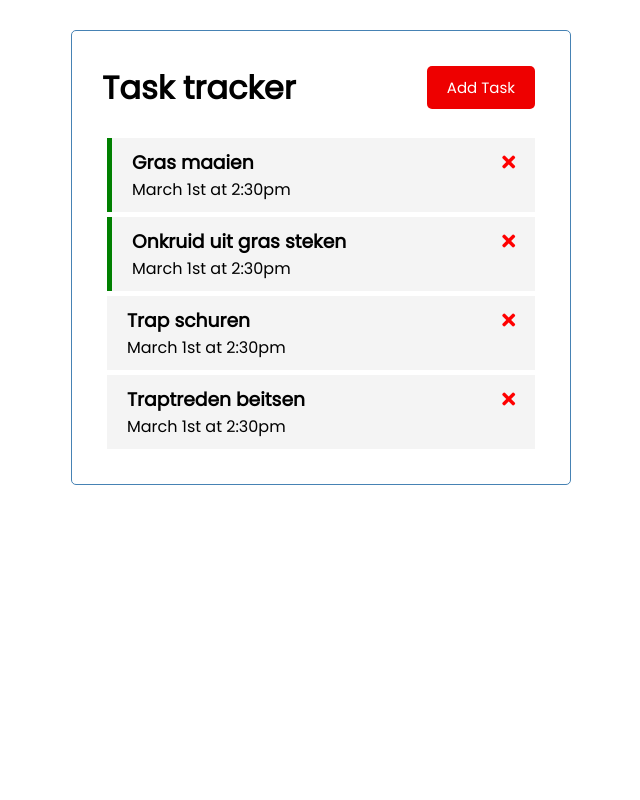
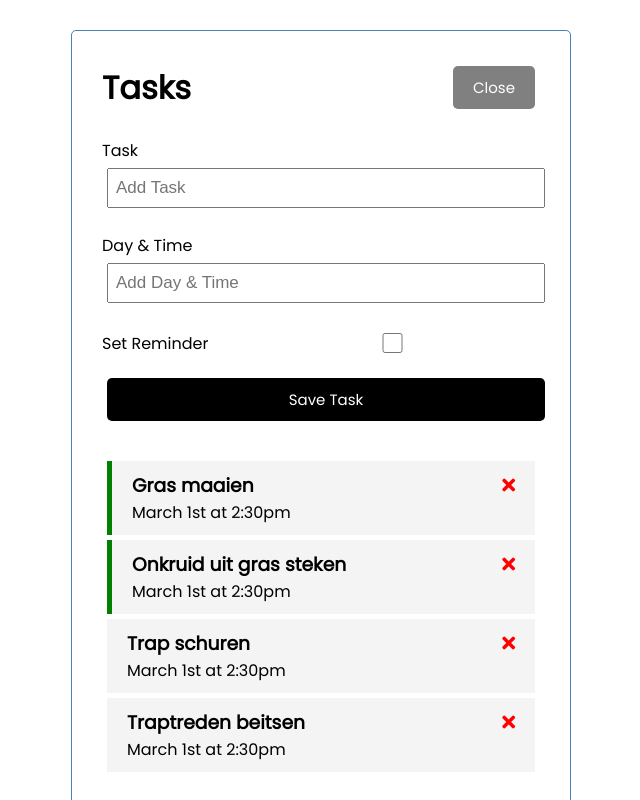
Before and after one commit to Kapott/simple-tasktracker, a Vue app: page / in a window 1280 px wide. Both pictures are taken after a click on the button "Add Task". Shown: the top 800 px of the page, without its empty margins (319-959 px from the left). Built offline with nearby package versions, Linux system fonts and the light colour scheme.

Commit message:
..the rest of the tutorial..

```diff
--- a/src/App.vue
+++ b/src/App.vue
@@ -1,28 +1,51 @@
 <template>
   <div class="container">
-    <Header title="Task tracker" />
-    <Tasks @delete-task="deleteTask" :tasks="tasks" />
+    <Header @toggle-add-task="toggleAddTask" title="Tasks" :showAddTask="this.showAddTask" />
+    <div v-show="showAddTask">
+      <AddTask @add-task="addTask" />
+    </div>
+    <Tasks
+      @toggle-reminder="toggleReminder"
+      @delete-task="deleteTask"
+      :tasks="tasks"
+    />
+    <div id="notes">
+      Doubleclick to toggle reminder.
+    </div>
   </div>
 </template>
 
 <script>
 import Header from './components/Header.vue';
 import Tasks from './components/Tasks.vue';
+import AddTask from './components/AddTask.vue';
 
 export default {
   name: 'App',
   components: {
     Header,
     Tasks,
+    AddTask,
   },
   data() {
     return {
       tasks: [],
+      showAddTask: false,
     };
   },
   methods: {
+    toggleAddTask() {
+      this.showAddTask = !this.showAddTask;
+    },
+    addTask(task) {
+      this.tasks = [...this.tasks, task];
+    },
     deleteTask(id) {
       this.tasks = this.tasks.filter((t) => t.id !== id);
+    },
+    toggleReminder(id) {
+      this.tasks = this.tasks
+        .map((task) => (task.id === id ? { ...task, reminder: !task.reminder } : task));
     },
   },
   created() {
@@ -104,4 +127,10 @@
   display: block;
   width: 100%;
 }
+
+div#notes {
+  font-size: 0.75em;
+  margin: 50px 10px;
+}
+
 </style>
--- /dev/null
+++ b/src/components/AddTask.vue
@@ -0,0 +1,91 @@
+<template>
+  <form @submit="onSubmit" class="add-form">
+    <div class="form-control">
+      <label>Task</label>
+      <input type="text" v-model="text" name="text" placeholder="Add Task" />
+    </div>
+    <div class="form-control">
+      <label>Day & Time</label>
+      <input
+        type="text"
+        v-model="day"
+        name="day"
+        placeholder="Add Day & Time"
+      />
+    </div>
+    <div class="form-control form-control-check">
+      <label>Set Reminder</label>
+      <input type="checkbox" v-model="reminder" name="reminder" />
+    </div>
+
+    <input type="submit" value="Save Task" class="btn btn-block" />
+  </form>
+</template>
+
+<script>
+export default {
+  name: 'AddTask',
+  data() {
+    return {
+      text: '',
+      day: '',
+      reminder: false,
+    };
+  },
+  methods: {
+    onSubmit(e) {
+      e.preventDefault();
+      if (!this.text) {
+        alert('Please add a task');
+        return false;
+      }
+
+      const newTask = {
+        id: Math.floor(Math.random() * 100000),
+        text: this.text,
+        day: this.day,
+        reminder: this.reminder,
+      };
+
+      this.$emit('add-task', newTask);
+
+      this.text = '';
+      this.day = '';
+      this.reminder = false;
+
+      return newTask;
+    },
+  },
+};
+</script>
+
+<style scoped>
+.add-form {
+  margin-bottom: 40px;
+}
+.form-control {
+  margin: 20px 0;
+}
+.form-control label {
+  display: block;
+}
+.form-control input {
+  width: 100%;
+  height: 40px;
+  margin: 5px;
+  padding: 3px 7px;
+  font-size: 17px;
+}
+.form-control-check {
+  display: flex;
+  align-items: center;
+  justify-content: space-between;
+}
+.form-control-check label {
+  flex: 1;
+}
+.form-control-check input {
+  flex: 2;
+  height: 20px;
+}
+</style>
--- a/src/components/Button.vue
+++ b/src/components/Button.vue
@@ -1,5 +1,5 @@
 <template>
-    <button @click="onClick()" :style="{background: color}" class="btn">Add Task</button>
+    <button @click="onClick()" :style="{background: color}" class="btn">{{ text }}</button>
 </template>
 
 <script>
@@ -11,7 +11,7 @@
   },
   methods: {
     onClick() {
-      console.log('hi');
+      this.$emit('btn-click');
     },
   },
 };
--- a/src/components/Header.vue
+++ b/src/components/Header.vue
@@ -1,7 +1,11 @@
 <template>
     <header>
         <h1>{{ title }}</h1>
-        <Button text="Add task" color="#e00" />
+        <Button
+          @btn-click="$emit('toggle-add-task')"
+          :text="showAddTask ? 'Close' : 'Add Task' "
+          :color="showAddTask ? 'grey' : 'green' "
+        />
     </header>
 </template>
 
@@ -15,7 +19,11 @@
   },
   props: {
     title: String,
+    showAddTask: Boolean,
   },
+  emits: [
+    'toggle-add-task',
+  ],
 };
 </script>
 
--- a/src/components/Task.vue
+++ b/src/components/Task.vue
@@ -1,8 +1,11 @@
 <template>
-<div :class="[task.reminder ? 'reminder' : '', 'task']">
+<div
+  @dblclick="$emit('toggle-reminder', task.id)"
+  :class="[task.reminder ? 'reminder' : '', 'task']"
+  >
   <h3>
     {{ task.text }}
-    <i @click="onDelete(task.id)" class="fas fa-times"></i>
+    <i @click="$emit('delete-task', task.id)" class="fas fa-times"></i>
   </h3>
   <p>
       {{ task.day }}
@@ -16,12 +19,10 @@
   props: {
     task: Object,
   },
-  methods: {
-    onDelete(id) {
-      this.$emit('delete-task', id);
-    },
-  },
-  emits: ['delete-task'],
+  emits: [
+    'delete-task',
+    'toggle-reminder',
+  ],
 };
 </script>
 
--- a/src/components/Tasks.vue
+++ b/src/components/Tasks.vue
@@ -1,6 +1,9 @@
 <template>
   <div v-for="task in tasks" :key="task.id">
-    <Task @delete-task="$emit('delete-task', task.id)" :task="task" />
+    <Task
+      @toggle-reminder="$emit('toggle-reminder', task.id)"
+      @delete-task="$emit('delete-task', task.id)" :task="task"
+    />
   </div>
 </template>
 
@@ -15,5 +18,9 @@
   props: {
     tasks: Array,
   },
+  emits: [
+    'delete-task',
+    'toggle-reminder',
+  ],
 };
 </script>
```
